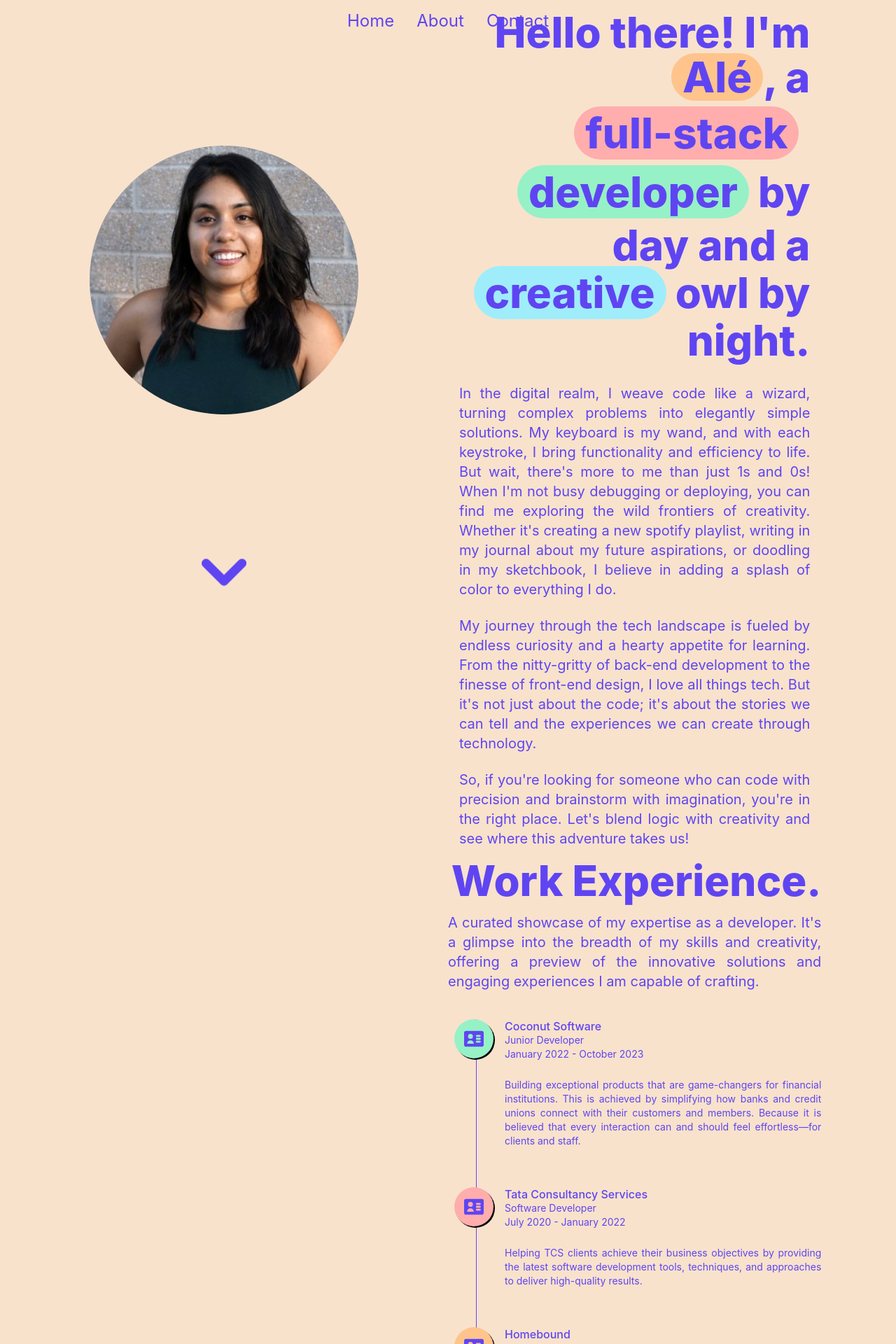
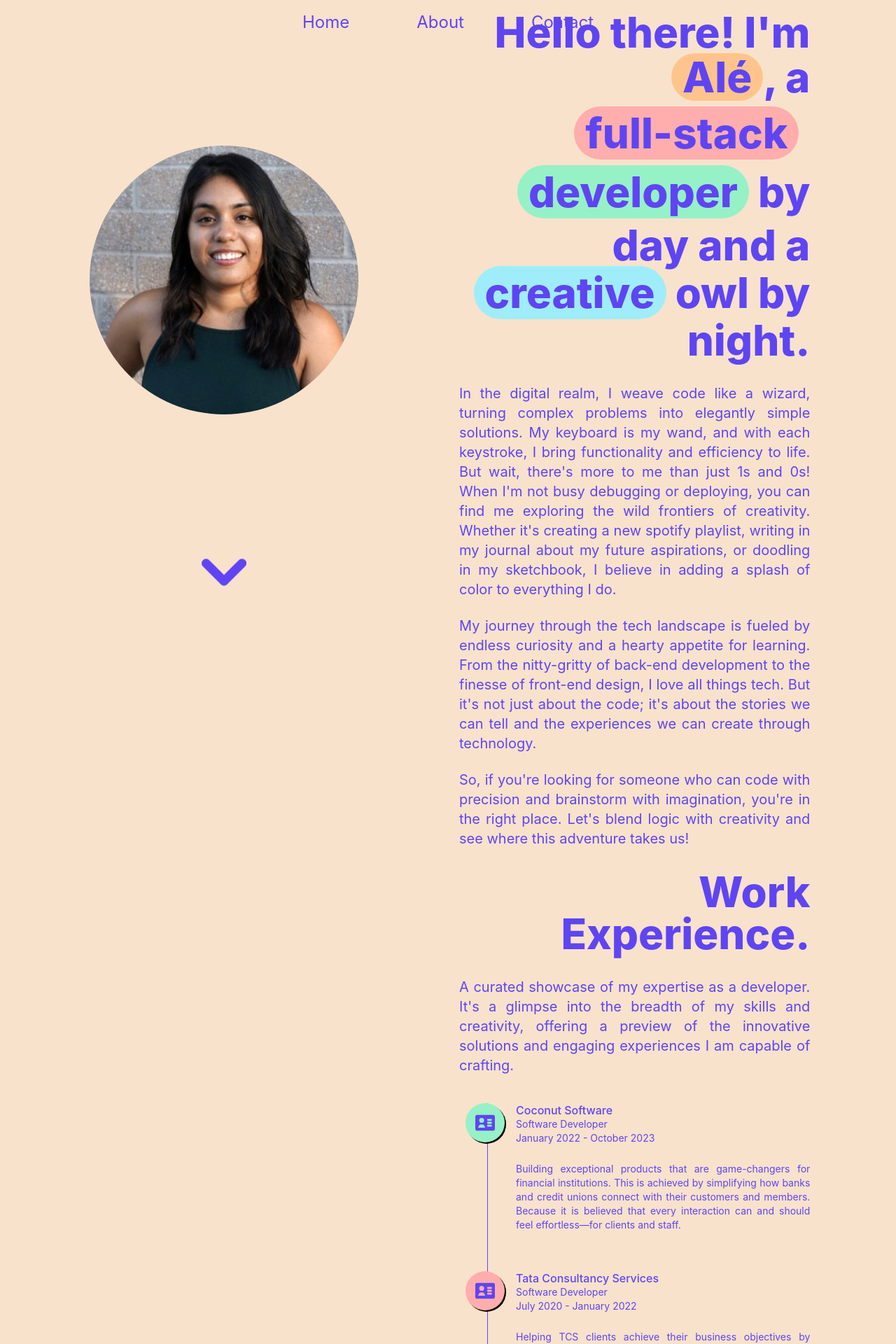
Before and after one commit to ae-perez/aevp-portfolio, a React (Create React App) app: page /about in a window 1280 px wide. Shown: the top 1920 px of the page at 70% size. Built offline with nearby package versions, Linux system fonts and the light colour scheme; what tailwindcss-animated would draw is missing.

Commit message:
Made feedback changes to website

```diff
--- a/src/components/AboutPage.jsx
+++ b/src/components/AboutPage.jsx
@@ -28,7 +28,7 @@ const AboutPage = () => {
   }, []);
 
   return (
-    <div className="flex flex-col h-screen cursor-grab">
+    <div className="flex flex-col h-screen">
       <div className="flex-grow mb-10">
         <Navigation />
 
@@ -109,8 +109,8 @@ const AboutPage = () => {
               </p>
             </section>
 
-            <section className="min-h-screen w-5/6">
-              <h1 className="text-majorelleBlue-500 text-right mb-4 text-3xl font-extrabold md:text-5xl lg:text-6xl">
+            <section className="min-h-screen w-5/6 p-4">
+              <h1 className="text-majorelleBlue-500 text-right mb-8 text-3xl font-extrabold md:text-5xl lg:text-6xl">
                 Work Experience.
               </h1>
               <p className="text-justify text-lg font-normal text-majorelleBlue-500 lg:text-xl">
--- a/src/components/ContactPage.jsx
+++ b/src/components/ContactPage.jsx
@@ -34,7 +34,7 @@ const ContactPage = () => {
 
   return (
     // h-screen flex flex-col md:flex-row justify-center items-start
-    <div className="flex flex-col min-h-screen cursor-grab">
+    <div className="flex flex-col min-h-screen">
       <div className="flex-grow">
         <Navigation />
 
@@ -45,8 +45,7 @@ const ContactPage = () => {
           <p className="mb-8 lg:mb-16 font-light text-center text-majorelleBlue-500 sm:text-xl">
             Whether you're a startup looking to improve user experience or a
             large coporation looking to redesign its digital assets, I'm someone
-            who can help you achieve your goals. Contact me today to start a
-            conversation!
+            who can help you achieve your goals!
           </p>
           <form className="space-y-8" onSubmit={handleSubmit}>
             <div>
@@ -79,13 +78,13 @@ const ContactPage = () => {
                 onChange={handleChange}
                 value={formData.message}
                 xs
-                className="block p-3 w-full text-sm rounded-lg border border-2 border-majorelleBlue-500 focus:ring-majorelleBlue-500"
+                className="block p-3 w-full text-sm rounded-lg border border-2 border-majorelleBlue-500 focus:ring-majorelleBlue-500 hover:cursor-text"
                 placeholder="Leave your thoughts here..."
               ></textarea>
             </div>
             <button
               type="submit"
-              className="py-3 px-5 text-sm font-semibold text-center text-majorelleBlue-500 shadow-lg shadow-majorelleBlue-500/50 rounded-full bg-jasmine-700 sm:w-fit hover:bg-primary-800 focus:ring-4 focus:outline-none focus:ring-majorelleBlue-500"
+              className="py-3 px-5 text-sm font-semibold text-center text-majorelleBlue-500 shadow-lg shadow-majorelleBlue-500/50 rounded-full bg-jasmine-700 sm:w-fit hover:bg-primary-800 focus:ring-4 focus:outline-none focus:ring-majorelleBlue-500 hover:bg-majorelleBlue-500 hover:text-jasmine-700"
             >
               Send message
             </button>
--- a/src/components/Experience.jsx
+++ b/src/components/Experience.jsx
@@ -20,7 +20,7 @@ const Experience = () => {
             </svg>
           </span>
           <h3 className="font-medium leading-tight">Coconut Software</h3>
-          <p className="text-sm">Junior Developer</p>
+          <p className="text-sm">Software Developer</p>
           <p className="text-sm">January 2022 - October 2023</p>
           <br />
           <p className="text-sm text-justify">
@@ -102,7 +102,7 @@ const Experience = () => {
           <h3 className="font-medium leading-tight">
             Ontario Ministry of Children, Community and Social Services
           </h3>
-          <p className="text-sm">Software Testing Developer</p>
+          <p className="text-sm">Junior Software Developer</p>
           <p className="text-sm">May 2018 - April 2019</p>
           <br />
           <p className="text-sm text-justify">
--- a/src/components/HomePage.jsx
+++ b/src/components/HomePage.jsx
@@ -154,7 +154,7 @@ const HomePage = () => {
   }, []);
 
   return (
-    <div className="bg-almond cursor-grab">
+    <div className="bg-almond">
       <Navigation />
       {isBlurred && (
         <div className="fixed inset-0 bg-black bg-opacity-50 z-30"></div>
--- a/src/components/Navigation.jsx
+++ b/src/components/Navigation.jsx
@@ -30,15 +30,22 @@ function Navigation() {
           isScrolled ? "bg-jasmine-700" : "bg-transparent"
         } hover:bg-jasmine-700 fixed top-0 left-1/2 transform -translate-x-1/2 z-50`}
       >
-        <ul className="flex flex-row gap-x-8 text-majorelleBlue-500 justify-center items-center h-full">
-          <li className="rounded-full w-auto text-center text-2xl h-9 hover:bg-majorelleBlue-500 hover:text-jasmine-700">
-            <Link to="/">Home</Link>
+        <ul className="flex flex-row gap-x-12 text-majorelleBlue-500 justify-center items-center">
+          {/* <li className="rounded-full w-auto text-center text-2xl hover:px-4 hover:bg-majorelleBlue-500 hover:text-jasmine-700"> */}
+          <li className="rounded-full w-auto text-center text-2xl px-4 transition duration-300 ease-in-out hover:bg-majorelleBlue-500 hover:text-jasmine-700">
+            <Link to="/" className="inline-block py-2 px-2">
+              Home
+            </Link>
           </li>
-          <li className="rounded-full w-auto text-center text-2xl h-9 hover:bg-majorelleBlue-500 hover:text-jasmine-700">
-            <Link to="/about">About</Link>
+          <li className="rounded-full w-auto text-center text-2xl px-4 transition duration-300 ease-in-out hover:bg-majorelleBlue-500 hover:text-jasmine-700">
+            <Link to="/about" className="inline-block py-2 px-2">
+              About
+            </Link>
           </li>
-          <li className="rounded-full w-auto text-center text-2xl h-9 hover:bg-majorelleBlue-500 hover:text-jasmine-700">
-            <Link to="/contact">Contact</Link>
+          <li className="rounded-full w-auto text-center text-2xl px-4 transition duration-300 ease-in-out hover:bg-majorelleBlue-500 hover:text-jasmine-700">
+            <Link to="/contact" className="inline-block py-2 px-2">
+              Contact
+            </Link>
           </li>
           {/* Add more links for other pages */}
         </ul>
--- a/src/components/ReadMore.jsx
+++ b/src/components/ReadMore.jsx
@@ -137,7 +137,7 @@ const ReadMore = ({ onModalToggle, card }) => {
         onClick={toggleModal}
         data-modal-target="default-modal"
         data-modal-toggle="default-modal"
-        className="inline-flex items-center px-3 py-2 text-sm font-medium text-center rounded-lg shadow-majorelleBlue-500/50"
+        className="inline-flex items-center px-3 py-2 text-sm font-medium text-center rounded-full shadow-majorelleBlue-500/50 hover:rounded-full hover:bg-majorelleBlue-500 hover:text-jasmine-700"
         type="button"
       >
         Read more
```
